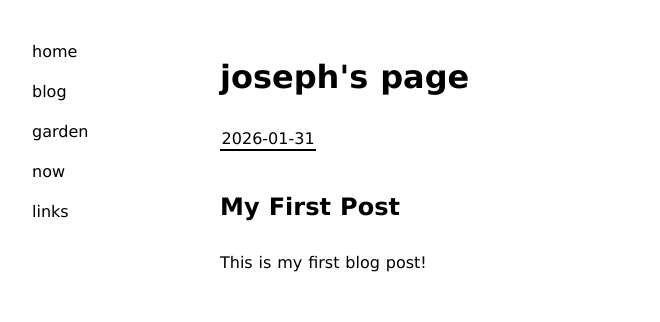
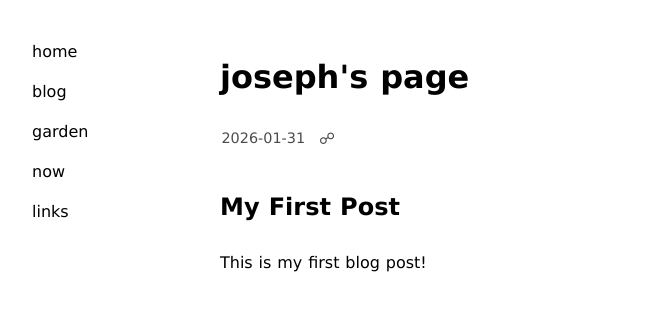
Before and after one commit to jomolin/page, a Jekyll site: the page built from _posts/2026-01-31-first-post.md, in a window 1280 px wide. Shown: the top 322 px of the page, without its empty margins (60-720 px from the left). Built offline with Jekyll 4.4.1, drawn with Linux system fonts in a browser that asks for light colours.

Commit message:
change time link styling on post page, update uses

```diff
--- a/_layouts/post.html
+++ b/_layouts/post.html
@@ -1,6 +1,24 @@
 ---
 layout: default
 ---
+<style>
+  time {
+    display: block;
+    font-size: 0.9em;
+    opacity: 0.7;
+    margin-bottom: 0.25rem;
+  }
+
+  time a {
+    border-bottom: none;
+  }
+
+  time a::after {
+    content: ' ☍';
+    margin-left: 0.5rem;
+    font-size: 1.1em;
+  }
+</style>
 <article>
   <time><a href="{{ page.url | relative_url }}">{{ page.date | date: "%Y-%m-%d" }}</a></time>
   <h2>{{ page.title }}</h2>
```
Also changed, not shown: _garden/uses.md (+1 -1 lines).
